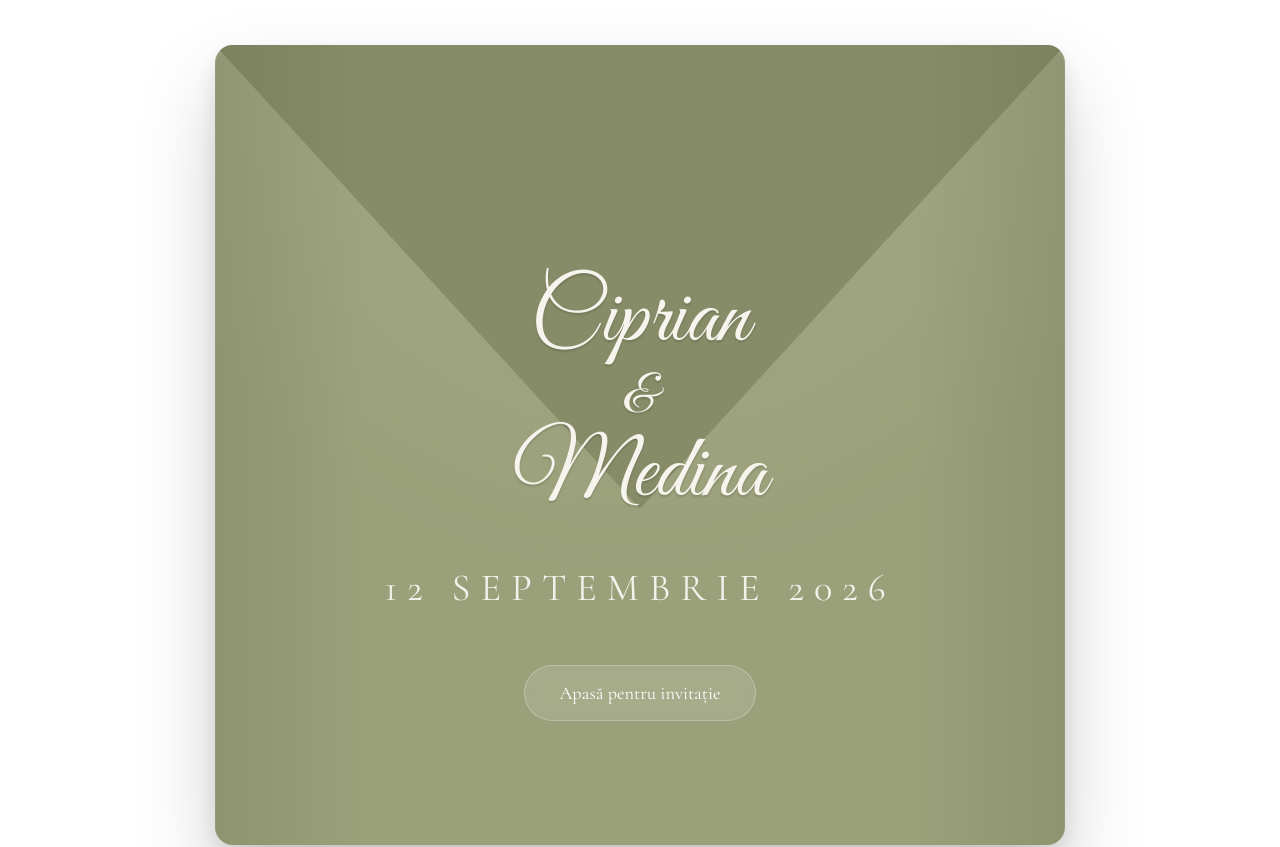
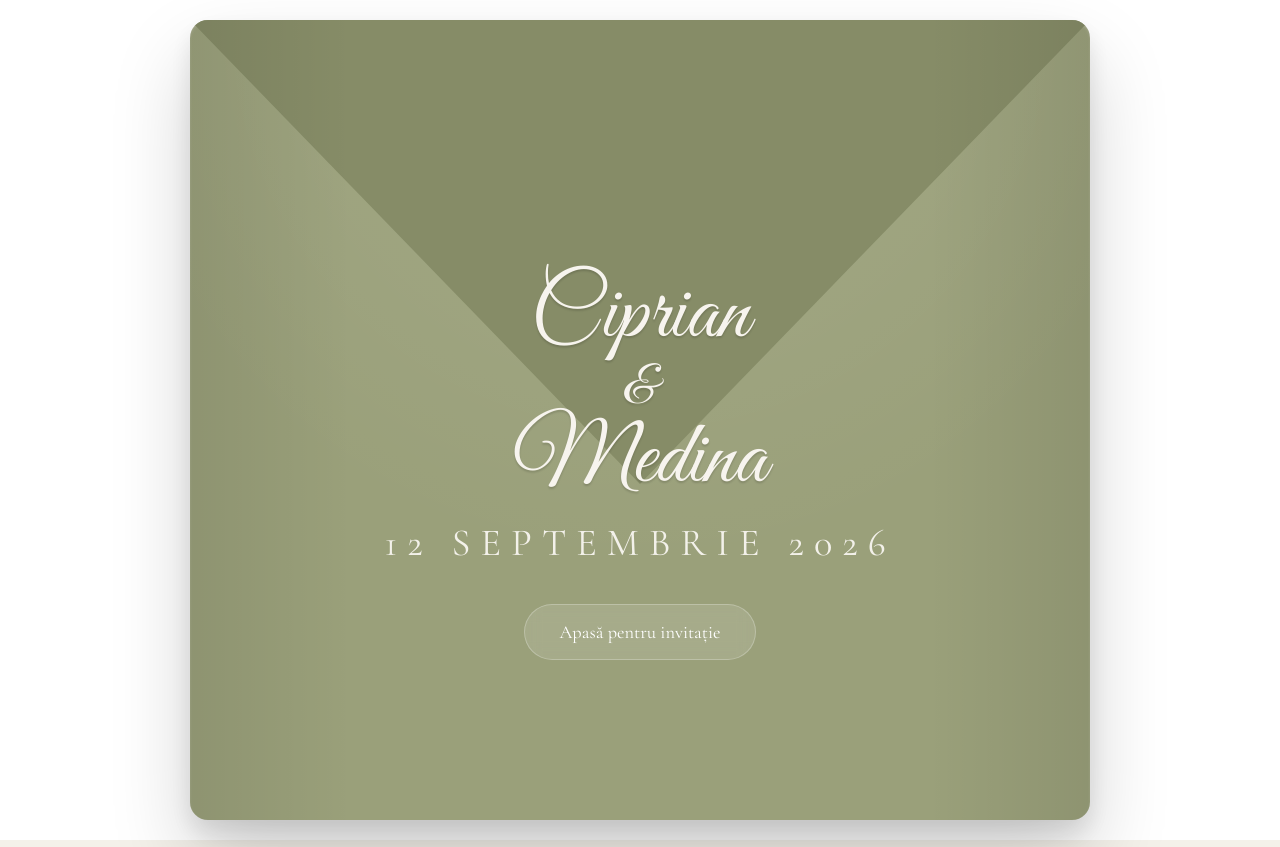
Before and after one commit to adela0507/Medina-Wedding, an Angular app: page / in a window 1280 px wide. Shown: the top 847 px of the page. Built offline with nearby package versions, Linux system fonts and the light colour scheme.

Commit message:
update site

```diff
--- a/src/app/components/hero/hero.css
+++ b/src/app/components/hero/hero.css
@@ -2,7 +2,7 @@
 
 * {
     margin: 0;
-    padding: 2%;
+    padding: 0;
     box-sizing: border-box;
 }
 
```
